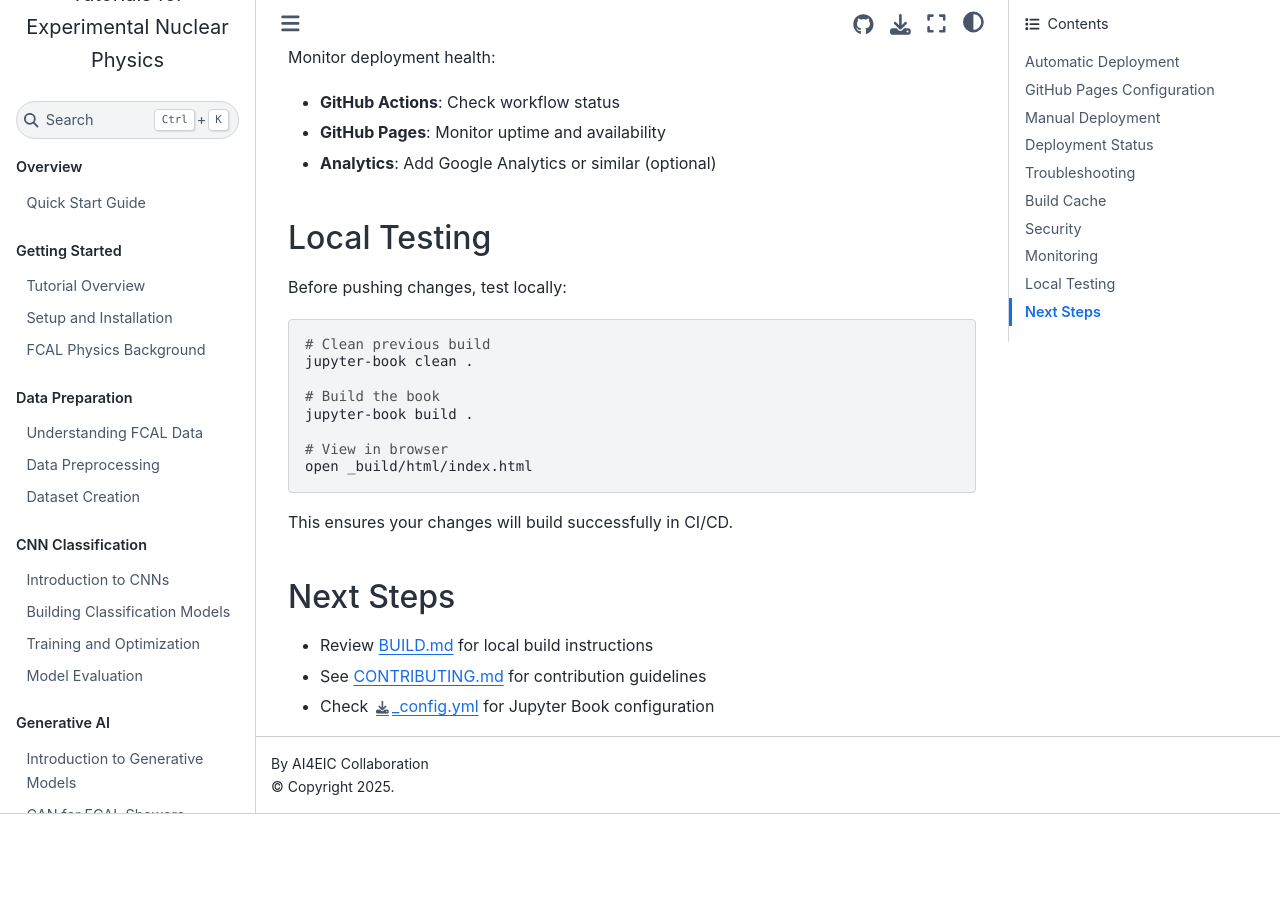
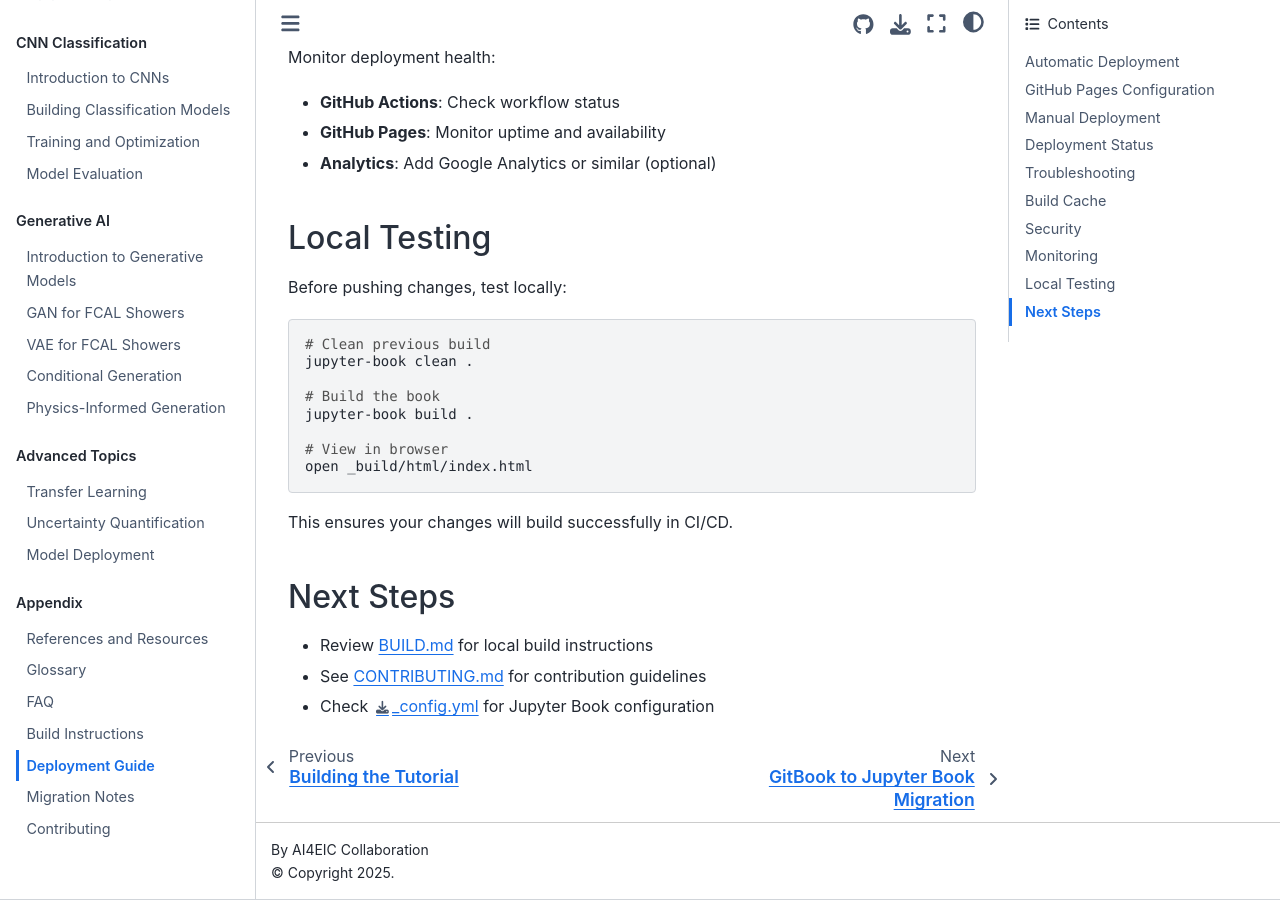
Before and after one commit to ai4eic/DNP2025-tutorials, a Jupyter Book: the page built from DEPLOYMENT.md, in a window 1280 px wide and 900 px high, scrolled down 3637 px. Built offline with Jupyter Book 1.0.4 settings and Sphinx 7.4.7 and the Sphinx Book theme 1.1.4, drawn with Linux system fonts in a browser that asks for light colours; before the commit the page ends 4451 px from its top, so only the background shows below that; part of the change alters nothing that is shown; some of the changed text lies outside the part shown.

Commit message:
Add migration documentation and update TOC
Co-authored-by: karthik18495 <44040295+karthik18495@users.noreply.github.com>

````diff
--- /dev/null
+++ b/MIGRATION.md
@@ -0,0 +1,153 @@
+# GitBook to Jupyter Book Migration
+
+This document describes the migration from GitBook to Jupyter Book for the DNP 2025 Deep Learning Tutorials.
+
+## Overview
+
+The tutorial has been migrated from GitBook to Jupyter Book, a modern documentation framework built on Sphinx and MyST Markdown. This provides better integration with Jupyter notebooks, improved math rendering, and automated deployment to GitHub Pages.
+
+## What Changed
+
+### New Files
+
+- **`_config.yml`**: Jupyter Book configuration (replaces `book.json`)
+- **`_toc.yml`**: Table of contents structure (replaces `SUMMARY.md` format)
+- **`.github/workflows/deploy-book.yml`**: GitHub Actions workflow for automatic deployment
+- **`DEPLOYMENT.md`**: Documentation for deployment process
+- **`MIGRATION.md`**: This file - migration notes
+
+### Modified Files
+
+- **`requirements.txt`**: Added `jupyter-book>=1.0.0`
+- **`BUILD.md`**: Updated with Jupyter Book build instructions
+- **`README.md`**: Updated to mention Jupyter Book and link to live site
+- **`QUICKSTART.md`**: Updated viewing instructions
+- **`.gitignore`**: Added `_build` directory
+
+### Removed Files
+
+- **`book.json`**: Legacy GitBook configuration (replaced by `_config.yml`)
+- **`.gitbook.yaml`**: Legacy GitBook settings (replaced by `_config.yml`)
+
+### Unchanged Files
+
+All markdown files in `chapters/` remain unchanged and compatible with Jupyter Book:
+- Chapter content is preserved exactly as-is
+- Math equations (LaTeX) are still supported
+- Code blocks are still supported
+- All links continue to work
+
+## Key Features
+
+### Jupyter Book Advantages
+
+1. **Better Math Rendering**: MathJax 3 with improved LaTeX support
+2. **Notebook Support**: Native support for `.ipynb` files alongside `.md` files
+3. **Modern Theme**: Clean, responsive design with dark mode
+4. **Search**: Built-in full-text search
+5. **GitHub Integration**: Edit buttons, issue links, repository links
+6. **PDF Export**: Can generate PDF versions of the book
+7. **Active Development**: Jupyter Book is actively maintained
+
+### Deployment
+
+- **Automatic**: Changes to `main` branch trigger automatic rebuild and deployment
+- **Fast**: Builds complete in ~2-3 minutes
+- **Reliable**: Uses GitHub Actions and GitHub Pages infrastructure
+- **Live URL**: [https://ai4eic.github.io/DNP2025-tutorials/](https://ai4eic.github.io/DNP2025-tutorials/)
+
+## For Contributors
+
+### Building Locally
+
+```bash
+# Install dependencies
+pip install -r requirements.txt
+
+# Build the book
+jupyter-book build .
+
+# View the book
+open _build/html/index.html
+```
+
+### Adding Content
+
+1. Create/edit markdown files in `chapters/`
+2. Update `_toc.yml` if adding new chapters
+3. Build locally to test
+4. Commit and push - deployment is automatic
+
+### Configuration
+
+- **Book settings**: Edit `_config.yml`
+- **Table of contents**: Edit `_toc.yml`
+- **Theme/styling**: Modify `_config.yml` under `html` and `sphinx` sections
+
+## Migration Notes
+
+### Compatibility
+
+Jupyter Book uses MyST Markdown, which is a superset of CommonMark and is fully compatible with the existing markdown:
+
+- ✅ Standard Markdown syntax works unchanged
+- ✅ LaTeX math with `$$...$$` and `$...$` works unchanged
+- ✅ Code blocks with syntax highlighting work unchanged
+- ✅ Links, images, tables all work unchanged
+- ✅ HTML tags are supported
+
+### TOC Structure
+
+The `_toc.yml` structure differs from GitBook's `SUMMARY.md`:
+
+**GitBook (SUMMARY.md):**
+```markdown
+* [Chapter Title](path/to/file.md)
+```
+
+**Jupyter Book (_toc.yml):**
+```yaml
+- file: path/to/file
+  title: Chapter Title
+```
+
+The conversion preserves the chapter structure with parts/sections.
+
+### URL Structure
+
+The URL structure remains similar:
+- `chapters/01-overview.md` → `/chapters/01-overview.html`
+- Root files like `README.md` → `/README.html`
+
+The main entry point is now `/README.html` (redirected from `/index.html`).
+
+## Rollback Plan
+
+If needed, you can rollback to GitBook by:
+
+1. Reverting the migration commits
+2. Restoring `book.json` and `.gitbook.yaml`
+3. Removing `_config.yml` and `_toc.yml`
+4. Removing the GitHub Actions workflow
+
+However, Jupyter Book is recommended for its modern features and active maintenance.
+
+## Support
+
+For questions about Jupyter Book:
+- [Jupyter Book Documentation](https://jupyterbook.org/)
+- [Jupyter Book GitHub](https://github.com/executablebooks/jupyter-book)
+- [Community Forum](https://github.com/executablebooks/jupyter-book/discussions)
+
+For questions about this tutorial:
+- [Open an issue](https://github.com/ai4eic/DNP2025-tutorials/issues)
+- See [CONTRIBUTING.md](CONTRIBUTING.md)
+
+## Timeline
+
+- **October 13, 2025**: Migration completed
+- **Next**: Monitor deployment and gather feedback
+
+## Credits
+
+Migration implemented using Jupyter Book v1.0.4.post1.
--- a/_toc.yml
+++ b/_toc.yml
@@ -67,7 +67,11 @@ parts:
         title: Glossary
       - file: chapters/21-faq
         title: FAQ
+      - file: BUILD
+        title: Build Instructions
+      - file: DEPLOYMENT
+        title: Deployment Guide
+      - file: MIGRATION
+        title: Migration Notes
       - file: CONTRIBUTING
         title: Contributing
-      - file: BUILD
-        title: Build Instructions
````
